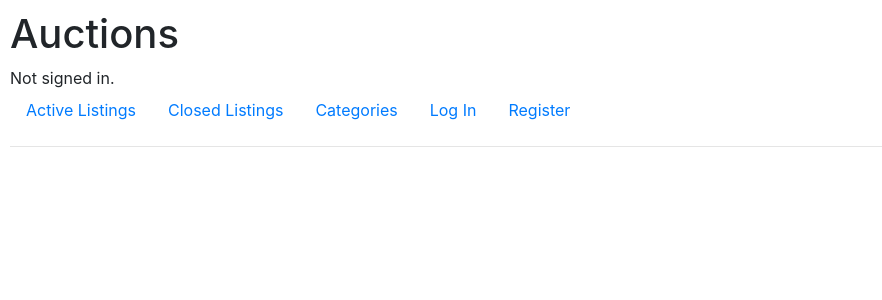
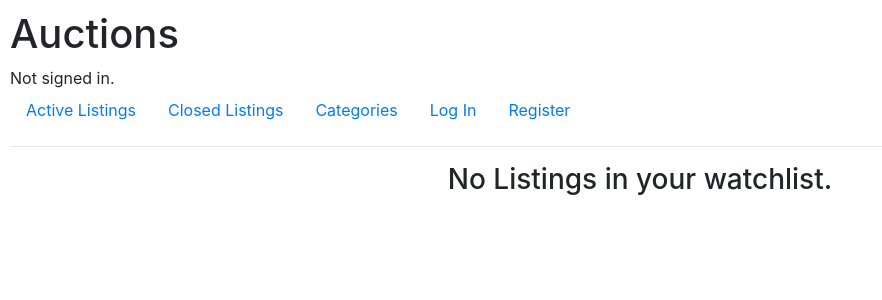
Before and after one commit to Maciek-cod/my-first-blog, a Django app: template auctions/templates/auctions/watchlist.html in a window 1280 px wide. Shown: the top 300 px of the page, without its empty margins (0-882 px from the left). Run offline with Django 3.2, Linux system fonts and the light colour scheme; the template is opened without the code that fills it, so the values that code supplies are empty; some libraries are stand-ins or nearby versions.

Commit message:
New auctions app543

```diff
--- a/auctions/templates/auctions/watchlist.html
+++ b/auctions/templates/auctions/watchlist.html
@@ -31,6 +31,8 @@
                     </div>
                 </div>
             {% endfor %}
+    {% else %}
+        <h3 class="text-center">No Listings in your watchlist.</h3>
     {% endif %}
 
 {% endblock %}
```
